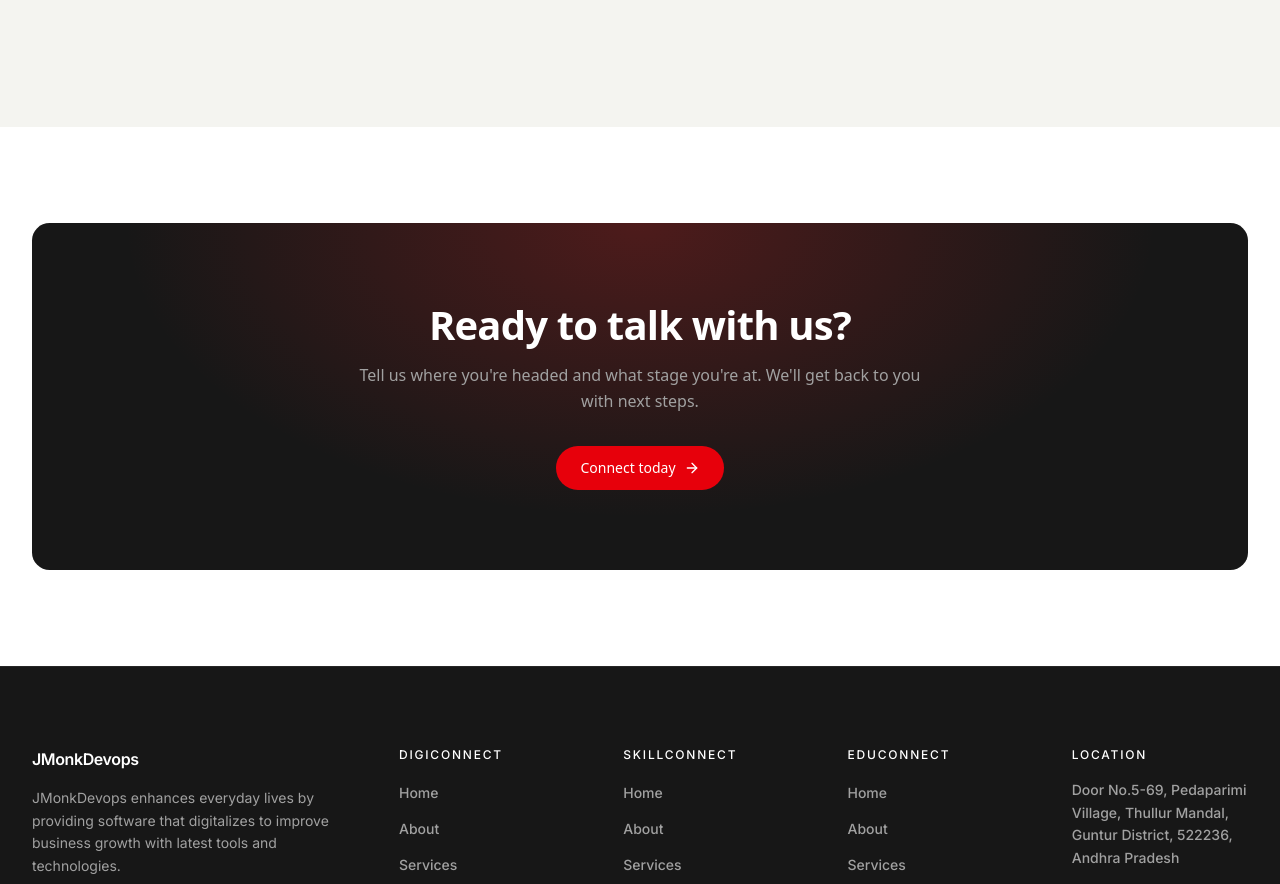
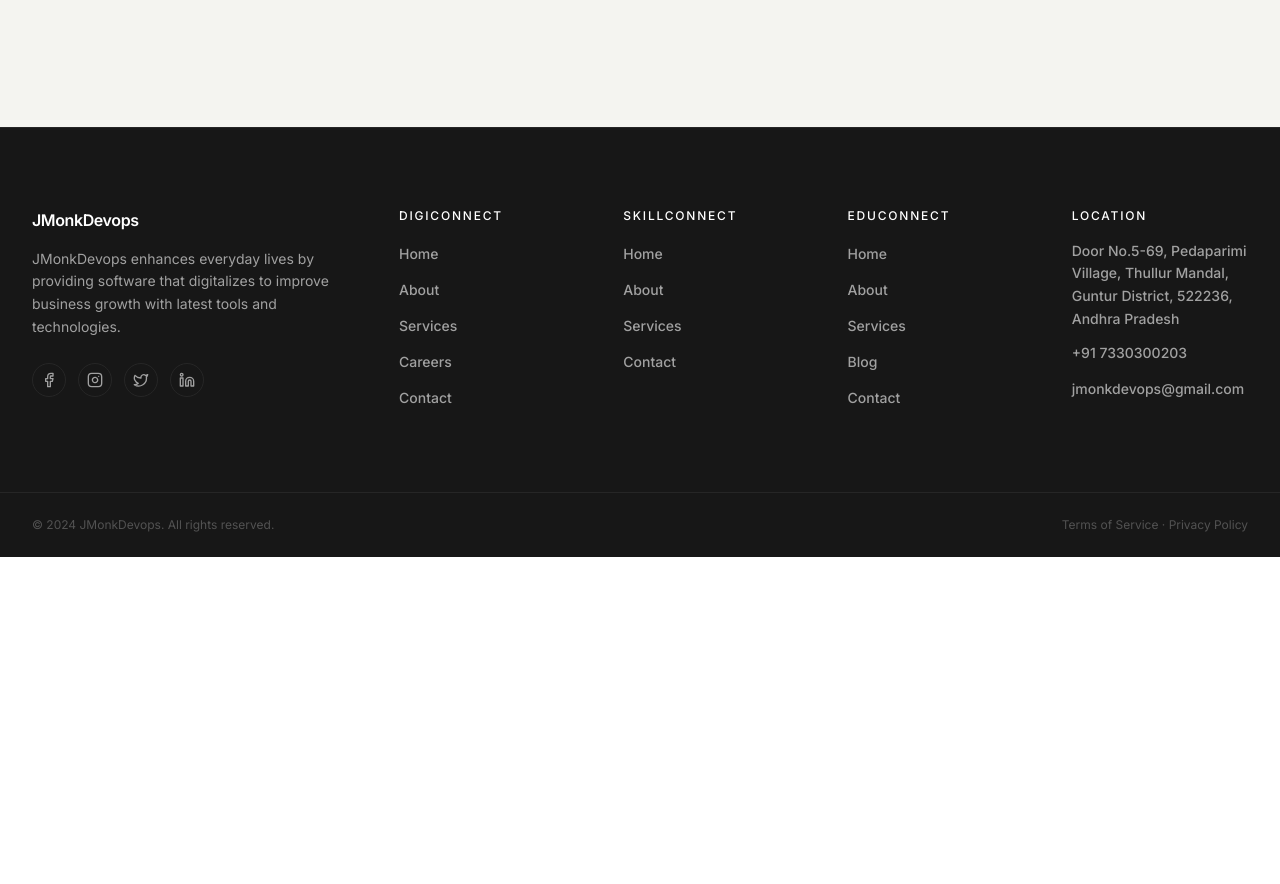
Before and after one commit to LeelaMohan217/J-Monk-Devops, a React (Vite) app: page /educonnect in a window 1280 px wide. Shown: the part 3200-4084 px from the top of the page. After the commit the page ends 3757 px from the top, so only its background shows below. Built offline with nearby package versions, Linux system fonts and the light colour scheme.

Commit message:
Remove contact CTA banner from SkillConnect and EduConnect

```diff
--- a/src/sites/educonnect/EduConnectApp.jsx
+++ b/src/sites/educonnect/EduConnectApp.jsx
@@ -1,5 +1,4 @@
-import { Routes, Route, useLocation } from "react-router-dom";
-import ContactCmp from "../../shared/components/ContactCmp";
+import { Routes, Route } from "react-router-dom";
 import StatusPage from "../../shared/components/StatusPage";
 import Home from "./pages/Home";
 import About from "./pages/About";
@@ -10,8 +9,6 @@ import Contact from "./pages/Contact";
 import { eduConnectConfig } from "./config";
 
 function EduConnectApp() {
-  const location = useLocation();
-
   return (
     <div className="font-['Geist',ui-sans-serif,system-ui,sans-serif]">
       <Routes>
@@ -34,9 +31,6 @@ function EduConnectApp() {
           }
         />
       </Routes>
-      {location.pathname !== "/educonnect/contact" && (
-        <ContactCmp {...eduConnectConfig.contactCta} />
-      )}
     </div>
   );
 }
--- a/src/sites/skillconnect/SkillConnectApp.jsx
+++ b/src/sites/skillconnect/SkillConnectApp.jsx
@@ -1,5 +1,4 @@
-import { Routes, Route, useLocation } from "react-router-dom";
-import ContactCmp from "../../shared/components/ContactCmp";
+import { Routes, Route } from "react-router-dom";
 import StatusPage from "../../shared/components/StatusPage";
 import Home from "./pages/Home";
 import About from "./pages/About";
@@ -8,8 +7,6 @@ import Contact from "./pages/Contact";
 import { skillConnectConfig } from "./config";
 
 function SkillConnectApp() {
-  const location = useLocation();
-
   return (
     <>
       <Routes>
@@ -30,9 +27,6 @@ function SkillConnectApp() {
           }
         />
       </Routes>
-      {location.pathname !== "/skillconnect/contact" && (
-        <ContactCmp {...skillConnectConfig.contactCta} />
-      )}
     </>
   );
 }
```
